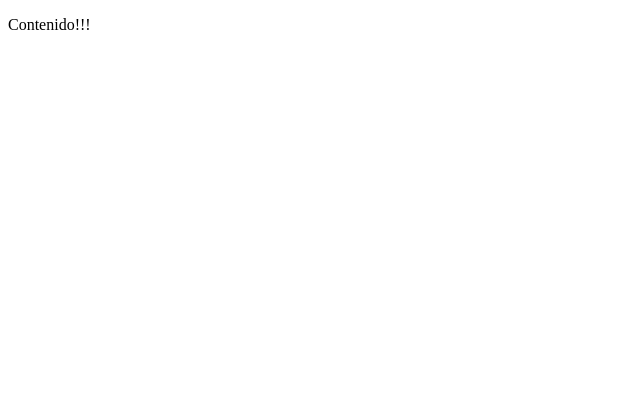
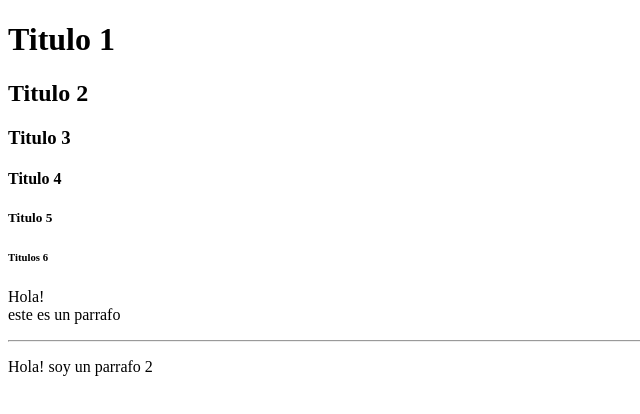
Before and after one commit to DaryxD/html, a plain HTML site: page index.html in a window 1280 px wide. Shown: the whole page, without its empty margins (0-640 px from the left). Drawn offline with Linux system fonts and the light colour scheme.

Commit message:
aprendiendo etiquetas p, h

```diff
--- a/index.html
+++ b/index.html
@@ -7,8 +7,15 @@
 
         <body>
 
-            <p> Contenido!!!</p>
-
+            <h1>Titulo 1</h1>
+            <h2>Titulo 2</h2>
+            <h3>Titulo 3</h3>
+            <h4>Titulo 4</h4>
+            <h5>Titulo 5</h5>
+            <h6>Titulos 6</h6>
+            <p> Hola! <br /> este es un parrafo</p>
+            <hr />
+            <p> Hola! soy un parrafo 2</p>
         </body>
 
     </html>
```
